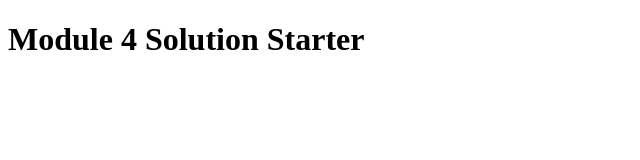
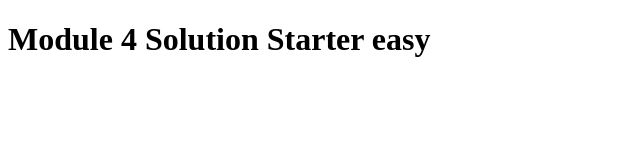
Before and after one commit to Debangshu-801/module4-solution, a plain HTML site: page index.html in a window 1280 px wide. Shown: the whole page, without its empty margins (0-640 px from the left). Drawn offline with Linux system fonts and the light colour scheme.

Commit message:
some update

```diff
--- a/index.html
+++ b/index.html
@@ -8,6 +8,6 @@
   <script src="script.js"></script>
 </head>
 <body>
-  <h1>Module 4 Solution Starter</h1>
+  <h1>Module 4 Solution Starter easy</h1>
 </body>
 </html>
```
